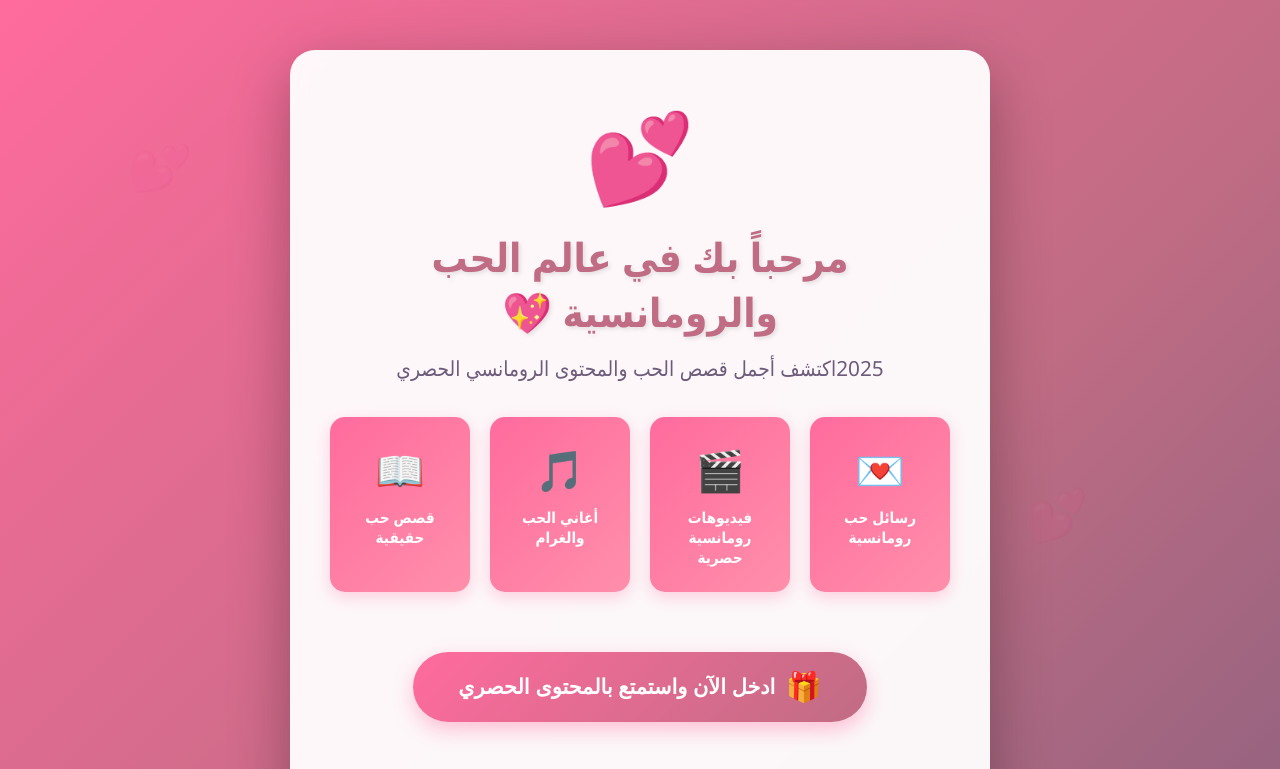
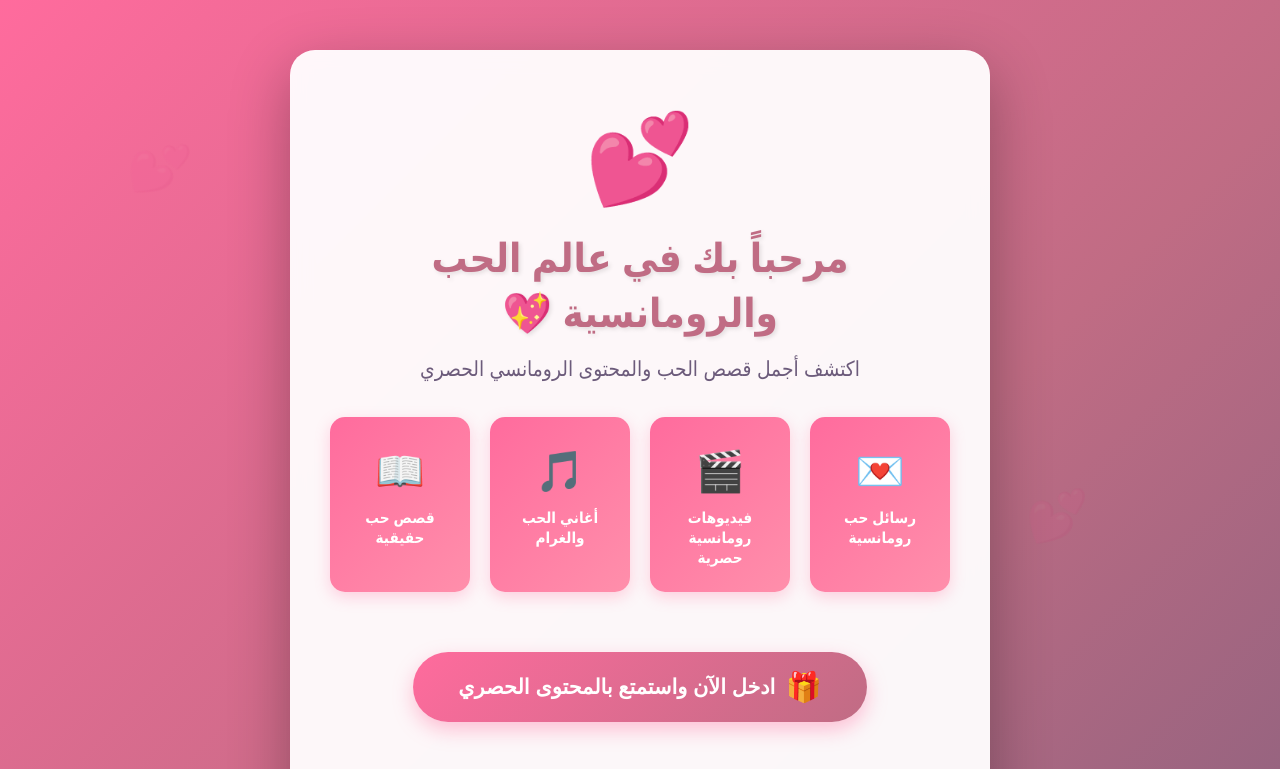
Before and after one commit to wwwyoutubevideo/Youtube, a plain HTML site: page index.html in a window 1280 px wide. Shown: the top 769 px of the page. Drawn offline with Linux system fonts and the light colour scheme.

Commit message:
Update index.html

```diff
--- a/index.html
+++ b/index.html
@@ -3,7 +3,7 @@
 <head>
     <meta charset="UTF-8">
     <meta name="viewport" content="width=device-width, initial-scale=1.0">
-    <title>💕 2025عالم الحب والرومانسية - محتوى حصري</title>
+    <title>💕 عالم الحب والرومانسية - محتوى حصري</title>
     <link rel="stylesheet" href="style.css">
 </head>
 <body>
@@ -11,7 +11,7 @@
     <div class="container">
         <div class="logo">💕</div>
         <h1>مرحباً بك في عالم الحب والرومانسية 💖</h1>
-        <p class="subtitle">2025اكتشف أجمل قصص الحب والمحتوى الرومانسي الحصري</p>
+        <p class="subtitle">اكتشف أجمل قصص الحب والمحتوى الرومانسي الحصري</p>
 
         <div class="features">
             <div class="feature">
```
